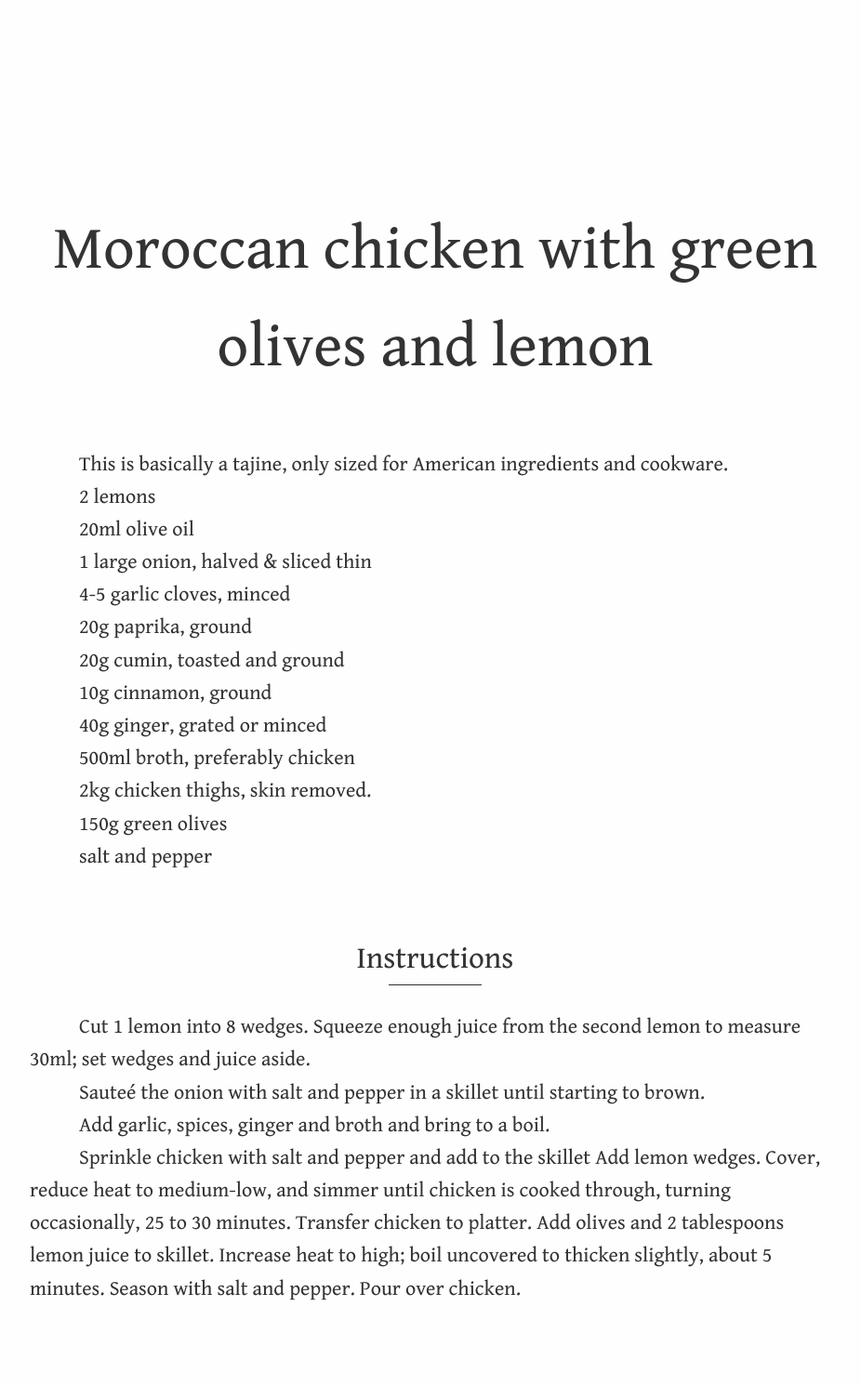
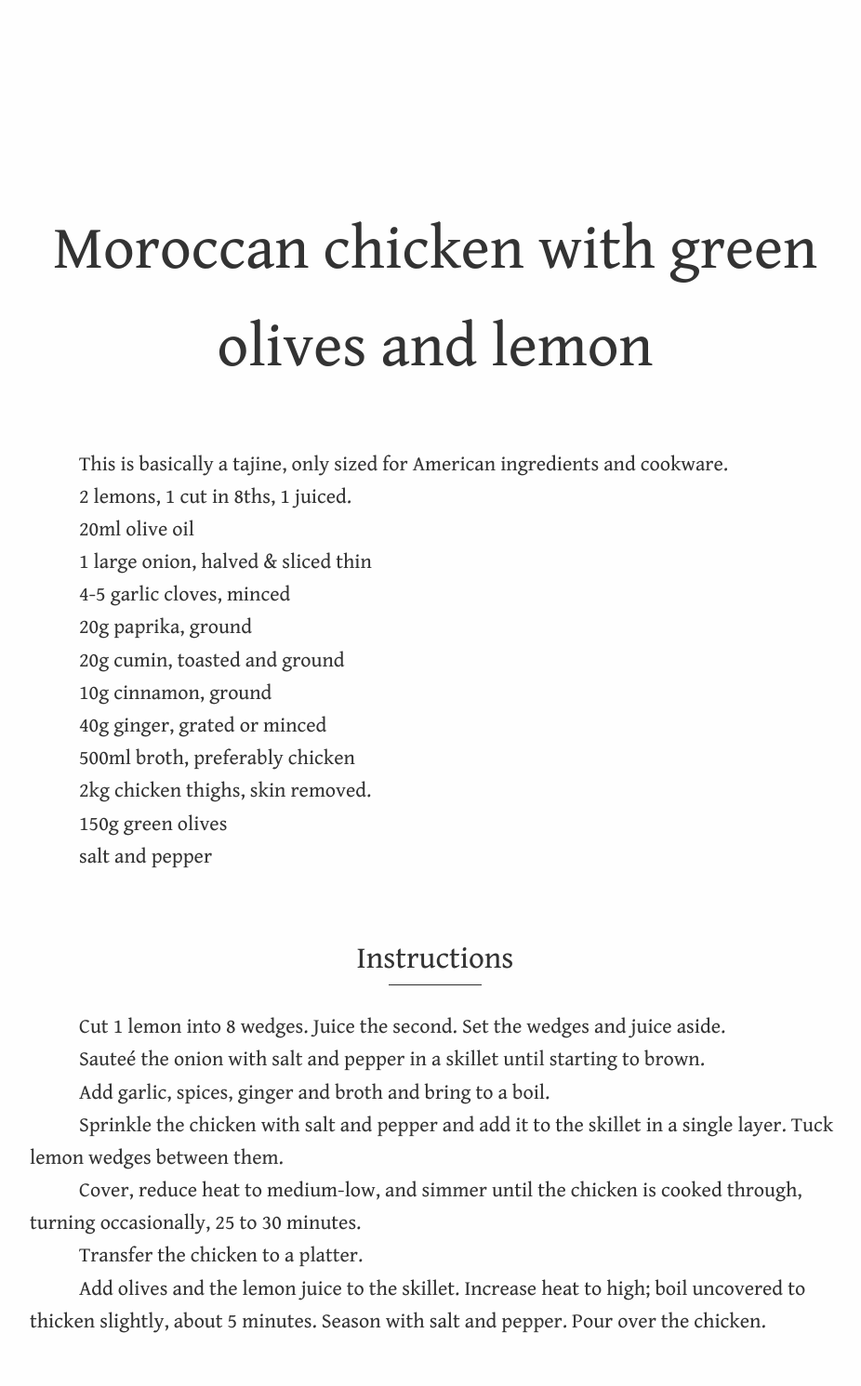
Before and after one commit to aredridel/recipes, a Jekyll site: the page built from Moroccan chicken with green olives and lemon.md, in a window 1280 px wide. Shown: the whole page at 93% size, without its empty margins (172-1098 px from the left). Built offline with Jekyll 4.4.1, drawn with Linux system fonts in a browser that asks for light colours; our own code applies the rules of GitHub Pages for plain Markdown files; before the commit the page ends 1456 px from its top, so only the background shows below that.

Commit message:
/ ‘Moroccan chicken with green olives and lemon.md’

```diff
--- a/Moroccan chicken with green olives and lemon.md
+++ b/Moroccan chicken with green olives and lemon.md
@@ -4,7 +4,7 @@ This is basically a tajine, only sized for American ingredients and cookware.
 
 
 
-2 lemons
+2 lemons, 1 cut in 8ths, 1 juiced.
 
 20ml olive oil
 
@@ -30,13 +30,19 @@ salt and pepper
 
 ## Instructions
 
-Cut 1 lemon into 8 wedges. Squeeze enough juice from the second lemon to measure 30ml; set wedges and juice aside.
+Cut 1 lemon into 8 wedges. Juice the second. Set the wedges and juice aside.
 
 Sauteé the onion with salt and pepper in a skillet until starting to brown.
 
 Add garlic, spices, ginger and broth and bring to a boil.
 
-Sprinkle chicken with salt and pepper and add to the skillet Add lemon wedges. Cover, reduce heat to medium-low, and simmer until chicken is cooked through, turning occasionally, 25 to 30 minutes. Transfer chicken to platter. Add olives and 2 tablespoons lemon juice to skillet. Increase heat to high; boil uncovered to thicken slightly, about 5 minutes. Season with salt and pepper. Pour over chicken.
+Sprinkle the chicken with salt and pepper and add it to the skillet in a single layer. Tuck lemon wedges between them.
+
+Cover, reduce heat to medium-low, and simmer until the chicken is cooked through, turning occasionally, 25 to 30 minutes.
+
+Transfer the chicken to a platter.
+
+Add olives and the lemon juice to the skillet. Increase heat to high; boil uncovered to thicken slightly, about 5 minutes. Season with salt and pepper. Pour over the chicken.
 
 
 [Source]: https://www.epicurious.com/recipes/food/views/moroccan-chicken-with-green-olives-and-lemon-352532
```
